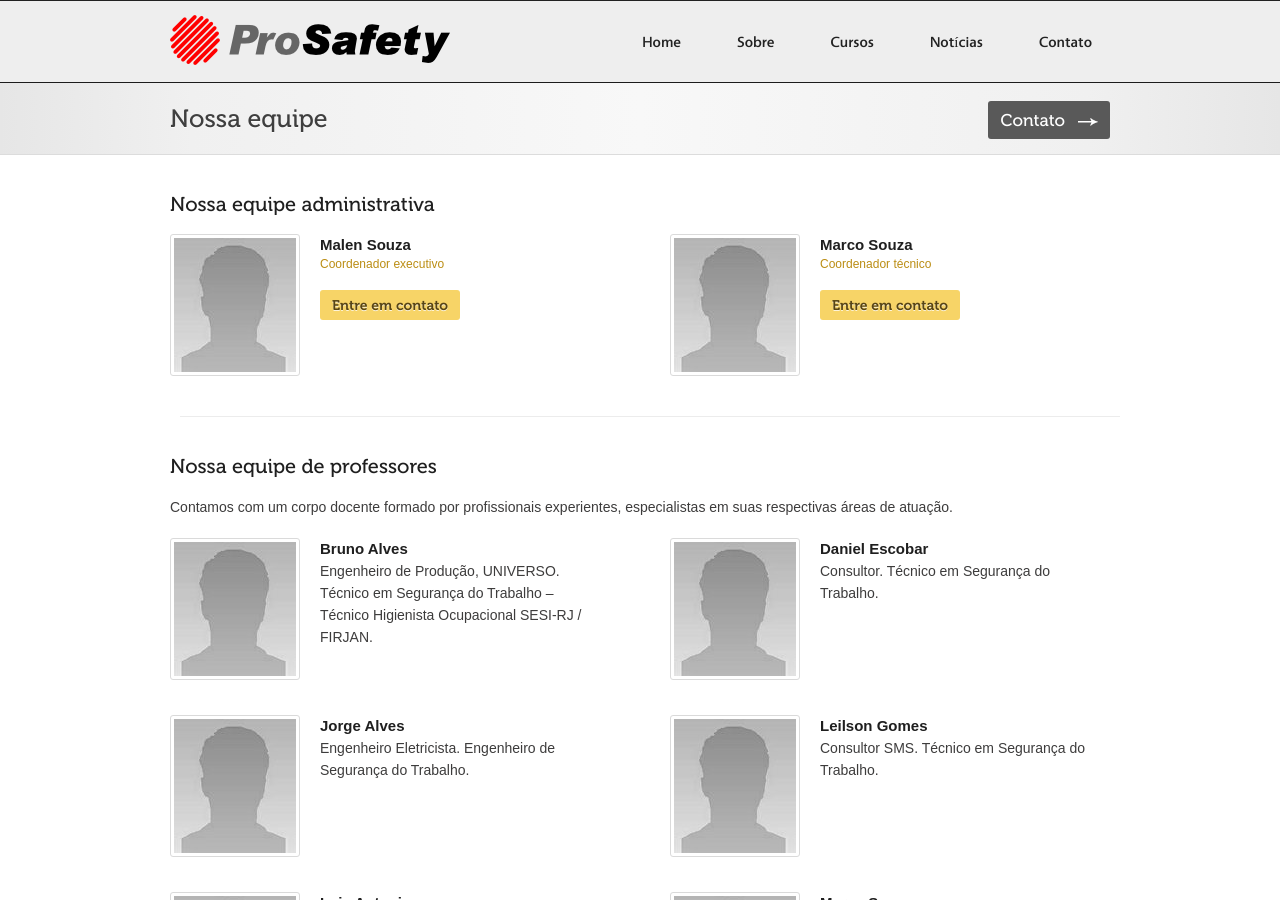
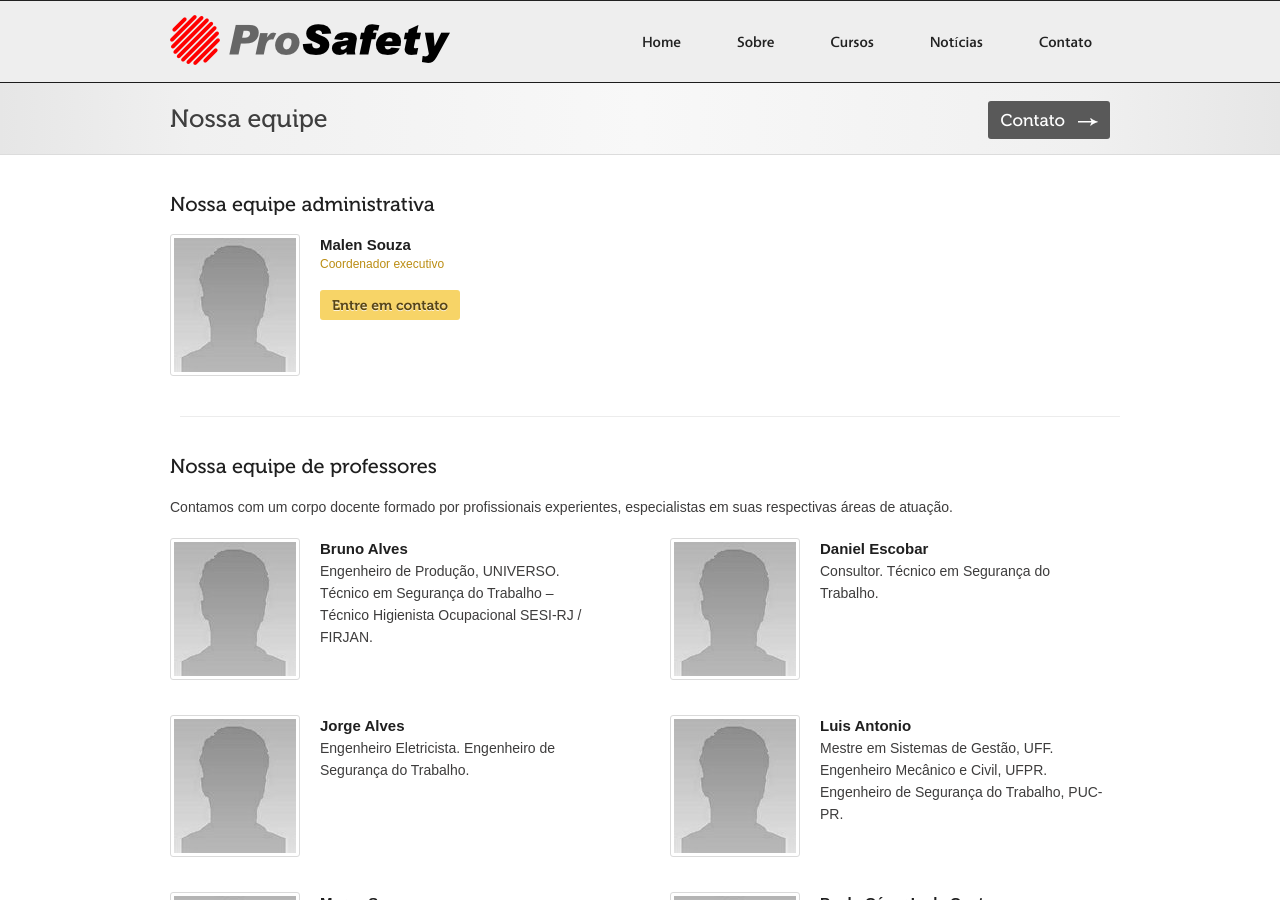
Before and after one commit to prosafetycursos/prosafetycursos.github.com, a Jekyll site: the page built from sobre/nossa-equipe.html, in a window 1280 px wide and 900 px high. Built offline with Jekyll 4.4.1, drawn with Linux system fonts in a browser that asks for light colours.

Commit message:
Removendo Marco da equipe administrativa e Leilson dos instrutores

```diff
--- a/sobre/nossa-equipe.html
+++ b/sobre/nossa-equipe.html
@@ -17,12 +17,6 @@
         <h4>Malen Souza</h4>
         <span>Coordenador executivo</span>
         <p><a href="mailto:malen.souza@prosafetycursos.com.br" class='button small yellow'>Entre em contato</a></p>
-      </li>
-      <li>
-        <img class="imgFrame" src="/images/equipe/desconhecido.jpg" alt="Marco Souza">
-        <h4>Marco Souza</h4>
-        <span>Coordenador técnico</span>
-        <p><a href="mailto:marco.souza@prosafetycursos.com.br" class='button small yellow'>Entre em contato</a></p>
       </li>
     </ul>
   </div>
@@ -45,11 +39,6 @@
         <img class="imgFrame" src="/images/equipe/desconhecido.jpg" alt="Jorge Alves">
         <h4>Jorge Alves</h4>
         <p>Engenheiro Eletricista. Engenheiro de Segurança do Trabalho.</p>
-      </li>
-      <li>
-        <img class="imgFrame" src="/images/equipe/desconhecido.jpg" alt="Leilson Gomes">
-        <h4>Leilson Gomes</h4>
-        <p>Consultor SMS. Técnico em Segurança do Trabalho.</p>
       </li>
       <li>
         <img class="imgFrame" src="/images/equipe/desconhecido.jpg" alt="Luis Antonio">
```
